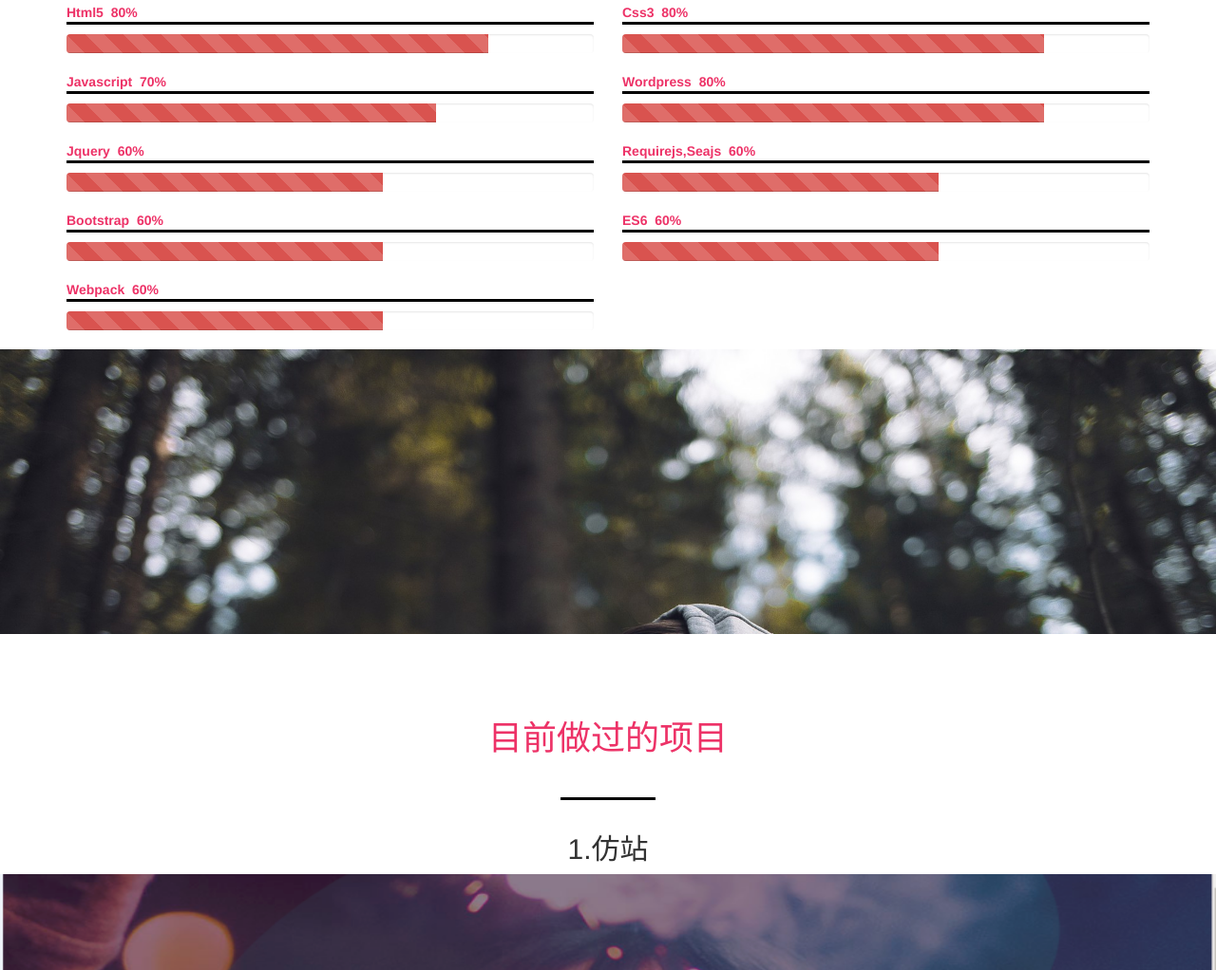
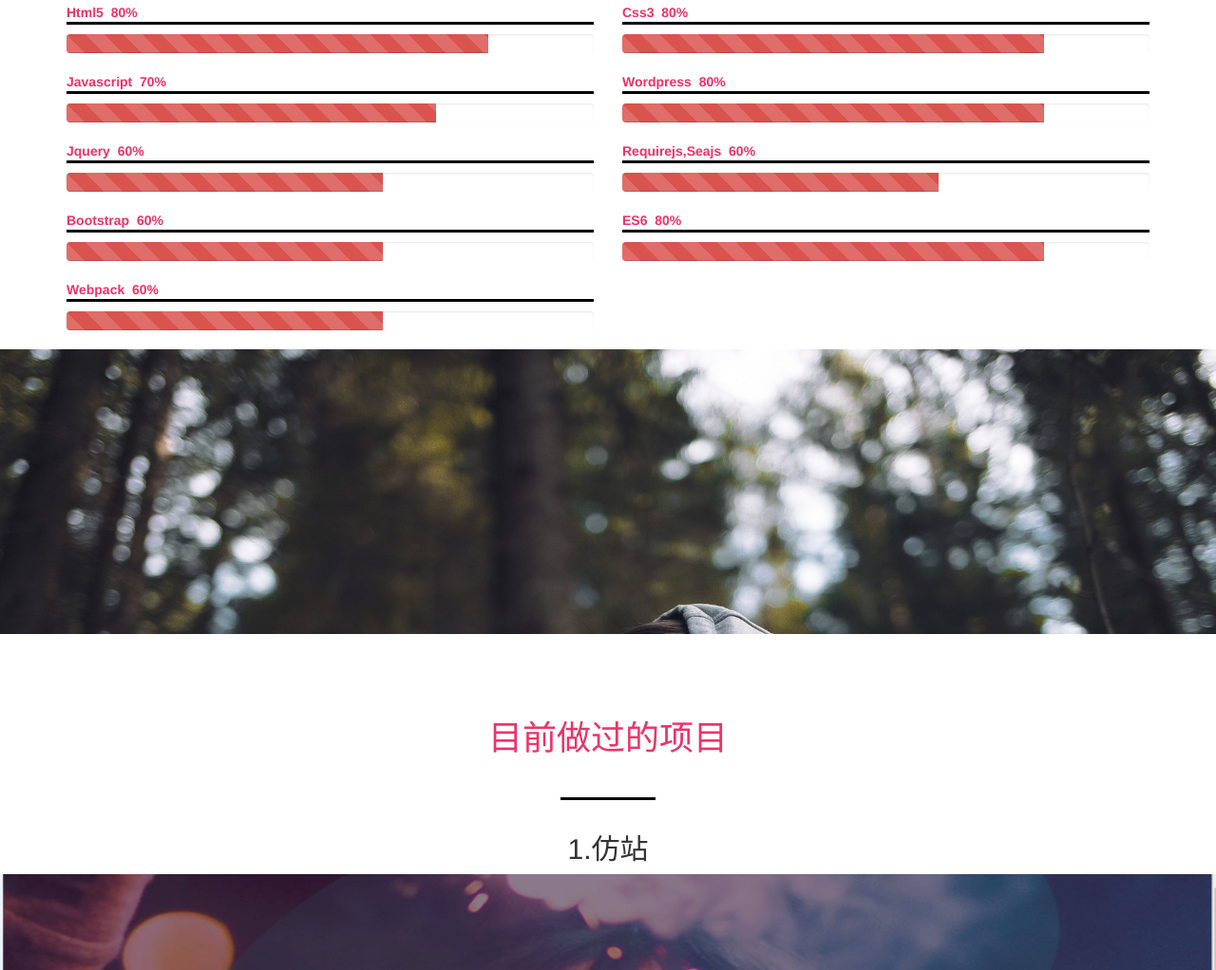
Before and after one commit to DOGLX97/pingsizhan, a plain HTML site: page index.html in a window 1280 px wide. Shown: the part 2477-3499 px from the top of the page at 95% size. Drawn offline with Linux system fonts and the light colour scheme; animation ran at ten frames a second.

Commit message:
pingsizhan

```diff
--- a/index.html
+++ b/index.html
@@ -235,11 +235,11 @@
                         </div>
                     </div>
                     <div class="col-xs-12 col-sm-6">
-                        <p>ES6&nbsp;&nbsp;60%</p>
+                        <p>ES6&nbsp;&nbsp;80%</p>
                         <div class="progress progress-striped active">
-                            <div class="progress-bar progress-bar-danger" role="progressbar" aria-valuenow="40"
-                                 aria-valuemin="0" aria-valuemax="100" style="width:60%;">
-                                <span class="sr-only">60%</span>
+                            <div class="progress-bar progress-bar-danger" role="progressbar" aria-valuenow="20"
+                                 aria-valuemin="0" aria-valuemax="100" style="width:80%;">
+                                <span class="sr-only">80%</span>
                             </div>
                         </div>
                     </div>
```
